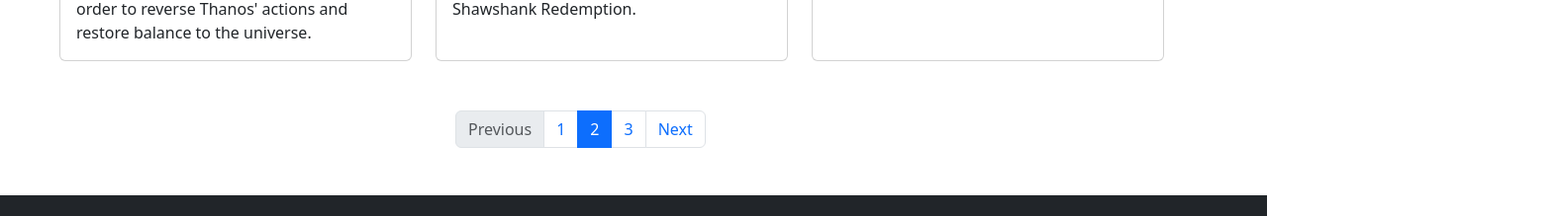
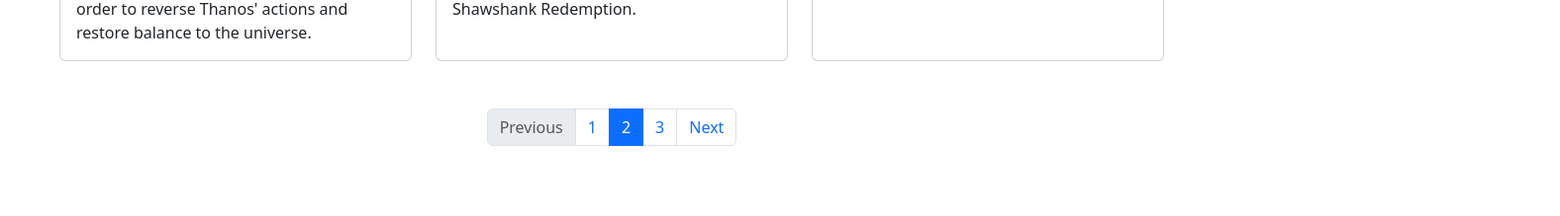
Before and after one commit to sarahliic/New-folder, a plain HTML site: page index.html in a window 1280 px wide. Shown: the part 1558-1777 px from the top of the page at 99% size, 1576 px wide, since content can reach past the window. Drawn offline with nearby package versions, Linux system fonts and the light colour scheme.

Commit message:
Center Pegination Buttons

```diff
--- a/index.html
+++ b/index.html
@@ -232,8 +232,7 @@
       <!-- Pegination Buttons -->
       <nav aria-label="...">
         <ul
-          class="pagination container w-100 ml-5"
-          style="margin-left: 400px; margin-top: 50px"
+          class="pagination container w-100 d-flex justify-content-center align-items-center p-5"
         >
           <li class="page-item disabled">
             <a class="page-link" href="#" tabindex="-1" aria-disabled="true"
```
